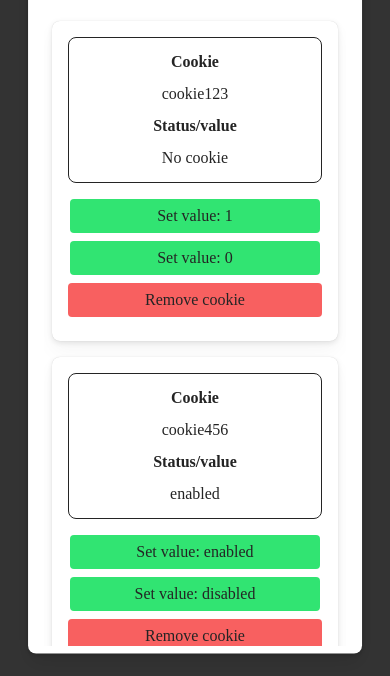
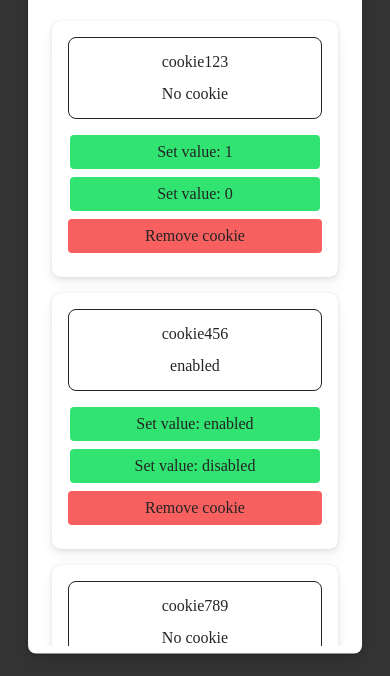
Before and after one commit to Ruler90/cookie-manager, a website built with Vite: page index.html in a window 390 px wide. Both pictures are taken after a click on the button "enabled". Shown: the part 123-799 px from the top of the page. Built offline with nearby package versions, Linux system fonts and the light colour scheme.

Commit message:
Project structure refactor

```diff
--- a/package.json
+++ b/package.json
@@ -1,7 +1,7 @@
 {
   "name": "cookie-manager",
   "private": true,
-  "version": "1.4.0",
+  "version": "1.5.0",
   "type": "module",
   "scripts": {
     "dev": "vite",
--- a/src/app.ts
+++ b/src/app.ts
@@ -1,15 +1,20 @@
 import { cookieManagerSkeleton } from './components/CookieManagerSkeleton.component';
 import styles from './styles/styles.module.css?raw';
-import { refresh } from './components/Header/RefreshBtn.component';
-import { deleteDevCookies } from './components/Header/RemoveBtn.component';
-import { closeCookieManager } from './components/Header/CloseBtn.component';
+import { closeCookieManager, refresh, deleteAllCookies } from './components/Header/Header.actions';
+import { devCookiesList } from './utils/devCookies';
 import { getSiteCookies } from './utils/siteCookies';
-import { devCookiesList } from './utils/devCookies';
+import { findCookieValue } from './utils/cookieUtils';
 import { itemInfo } from './components/Content/ItemInfo.component';
 import { itemButtons, addCookie, deleteCookie } from './components/Content/ItemBtns.component';
 
 (() => {
-    const runCookieManager = () => {
+    if (document.querySelector('.mw-cookie-manager')) {
+        alert('Another instance of Cookie Manager is already opened');
+        return;
+    }
+
+    const cookieNodes = new Map<string, HTMLElement>();
+
     const generateOverlay = () => {
         const overlay = document.createElement('div');
         overlay.classList.add('mw-cookie-manager-overlay');
@@ -23,52 +28,34 @@ import { itemButtons, addCookie, deleteCookie } from './components/Content/ItemB
         const cookieManagerStyles = document.createElement('style');
         cookieManagerStyles.innerHTML = styles;
         cookieManager.appendChild(cookieManagerStyles);
-            cookieManager
-                .querySelector('.mw-cm__header-remove-btn')
-                ?.addEventListener('click', () => deleteDevCookies());
+        cookieManager.querySelector('.mw-cm__header-remove-btn')?.addEventListener('click', () => deleteAllCookies(cookieNodes));
         cookieManager.querySelector('.mw-cm__header-refresh-btn')?.addEventListener('click', () => refresh());
-            cookieManager
-                .querySelector('.mw-cm__header-close-btn')
-                ?.addEventListener('click', () => closeCookieManager());
+        cookieManager.querySelector('.mw-cm__header-close-btn')?.addEventListener('click', () => closeCookieManager());
         document.body.appendChild(cookieManager);
     };
 
     const generateItems = () => {
         const cookieManagerContent = document.querySelector('.mw-cm-content');
+        const siteCookiesList = getSiteCookies();
 
-            const siteCookiesList = getSiteCookies();
         devCookiesList.forEach((devCookie) => {
-                let cookieValue: string | null = null;
-                siteCookiesList.forEach((siteCookie) => {
-                    if (devCookie.name === siteCookie.name) {
-                        cookieValue = siteCookie.value;
-                    }
-                });
+            const cookieValue = findCookieValue(devCookie.name, siteCookiesList);
             const cookieManagerItem = document.createElement('div');
-                devCookie.node = cookieManagerItem;
+            cookieNodes.set(devCookie.name, cookieManagerItem);
             cookieManagerItem.classList.add('mw-cm-item');
             cookieManagerItem.innerHTML =
                 itemInfo(devCookie.name, cookieValue, devCookie.description) + itemButtons(devCookie.values);
-                cookieManagerItem.querySelectorAll('.mw-cm-item__btn--add')?.forEach((item, index) => {
-                    item.addEventListener('click', () => addCookie(devCookie, index));
+            cookieManagerItem.querySelectorAll('.mw-cm-item__btn--add').forEach((btn, index) => {
+                btn.addEventListener('click', () => addCookie(devCookie, index, cookieManagerItem));
             });
             cookieManagerItem
                 .querySelector('.mw-cm-item__btn--remove')
-                    ?.addEventListener('click', () => deleteCookie(devCookie));
+                ?.addEventListener('click', () => deleteCookie(devCookie, cookieManagerItem));
             cookieManagerContent?.appendChild(cookieManagerItem);
         });
     };
 
-        const displayCookieManager = () => {
-            if (!document.querySelector('.mw-cookie-manager')) {
     generateOverlay();
     generateCookieManager();
     generateItems();
-            } else {
-                alert('Another instance of Cookie Manager is already opened');
-            }
-        };
-        displayCookieManager();
-    };
-    runCookieManager();
 })();
--- a/src/components/Content/ContentContainer.component.ts
+++ /dev/null
@@ -1,3 +0,0 @@
-export const contentContainer = `
-    <div class="mw-cm-content"></div>
-`;
--- a/src/components/Content/ItemBtns.component.ts
+++ b/src/components/Content/ItemBtns.component.ts
@@ -1,25 +1,19 @@
 import { devCookie } from '../../types/types';
 import { showCookieValue } from './ItemInfo.component';
 
-export const addCookie = (cookie: devCookie, index: number) => {
-    document.cookie = cookie.name + '=' + cookie.values[index] + '; path=/';
-    showCookieValue(cookie);
+export const addCookie = (cookie: devCookie, index: number, node: HTMLElement): void => {
+    document.cookie = `${cookie.name}=${cookie.values[index]}; path=/`;
+    showCookieValue(cookie, node);
 };
 
-export const deleteCookie = (cookie: devCookie) => {
-    document.cookie = cookie.name + '=;' + 'expires=Thu, 01 Jan 1970 00:00:00 GMT; path=/';
-    if (cookie.node) {
-        cookie.node.querySelector('.js-mw-cm-item-value')!.textContent = 'No cookie';
-        // to make sure the cookie doesn't exist
-        showCookieValue(cookie);
-    }
+export const deleteCookie = (cookie: devCookie, node: HTMLElement): void => {
+    document.cookie = `${cookie.name}=; expires=Thu, 01 Jan 1970 00:00:00 GMT; path=/`;
+    showCookieValue(cookie, node);
 };
 
-// Generate HTML for the buttons below every dev cookie
-export const itemButtons = (devCookieValues: string[]) => {
-    const addButtons: string[] = [];
-    devCookieValues.forEach((item) => {
-        addButtons.push(`<button class="mw-cm-item__btn mw-cm-item__btn--add" title="${item}">Set value: ${item}</button>`);
-    });
-    return `${addButtons.join('')} <button class="mw-cm-item__btn mw-cm-item__btn--remove">Remove cookie</button>`;
+export const itemButtons = (devCookieValues: string[]): string => {
+    const addButtons = devCookieValues.map(
+        (value) => `<button class="mw-cm-item__btn mw-cm-item__btn--add" title="${value}">Set value: ${value}</button>`,
+    );
+    return `${addButtons.join('')}<button class="mw-cm-item__btn mw-cm-item__btn--remove">Remove cookie</button>`;
 };
--- a/src/components/Content/ItemInfo.component.ts
+++ b/src/components/Content/ItemInfo.component.ts
@@ -1,28 +1,20 @@
 import { devCookie } from '../../types/types';
 import { getSiteCookies } from '../../utils/siteCookies';
 
-// Get all site cookies, match with a dev cookie and show the current value
-export const showCookieValue = (cookie: devCookie) => {
-    const siteCookiesList = getSiteCookies();
-    siteCookiesList.forEach((siteCookie) => {
-        if (cookie.name === siteCookie.name && cookie.node) {
-            cookie.node.querySelector('.js-mw-cm-item-value')!.textContent = siteCookie.value;
-        }
-    });
+export const showCookieValue = (cookie: devCookie, node: HTMLElement): void => {
+    const valueEl = node.querySelector('.js-mw-cm-item-value')!;
+    const match = getSiteCookies().find((siteCookie) => siteCookie.name === cookie.name);
+    valueEl.textContent = match?.value ?? 'No cookie';
 };
 
-// Generate HTML for the description of every dev cookie
 export const itemInfo = (cookieName: string, cookieValue: string | null, cookieDescription: string) => `
     <div class="mw-cm-item__info">
-        <h3 class="mw-cm-item__info-text mw-cm-item__info-text--header">Cookie</h3>
-        <span class="mw-cm-item__info-text mw-cm-item__info-text--separator">|</span>
-        <h3 class="mw-cm-item__info-text mw-cm-item__info-text--header">Status/value</h3>
         <span class="mw-cm-item__info-text mw-cm-item__info-text--name"
             ${cookieDescription ? 'title="' + cookieDescription + '"' : ''}>${cookieName}
         </span>
         <span class="mw-cm-item__info-text mw-cm-item__info-text--separator">|</span>
         <span class="mw-cm-item__info-text mw-cm-item__info-text--description js-mw-cm-item-value">
-            ${cookieValue || 'No cookie'}
+            ${cookieValue ?? 'No cookie'}
         </span>
     </div>
 `;
--- a/src/components/Content/_Content.styles.scss
+++ b/src/components/Content/_Content.styles.scss
@@ -58,19 +58,6 @@
         width: auto;
         grid-template-columns: unset;
         justify-items: center;
-
-        & > :nth-child(1) {
-            order: 1;
-        }
-        & > :nth-child(4) {
-            order: 2;
-        }
-        & > :nth-child(3) {
-            order: 3;
-        }
-        & > :nth-child(6) {
-            order: 4;
-        }
     }
 }
 
@@ -79,10 +66,6 @@
     font-size: 16px;
     line-height: 24px;
     color: #242424;
-
-    &--header {
-        font-weight: 700;
-    }
 
     &--separator {
         font-weight: 700;
--- a/src/components/CookieManagerSkeleton.component.ts
+++ b/src/components/CookieManagerSkeleton.component.ts
@@ -1,7 +1,6 @@
 import { header } from './Header/Header.component';
-import { contentContainer } from './Content/ContentContainer.component';
 
 export const cookieManagerSkeleton = `
     ${header}
-    ${contentContainer}
+    <div class="mw-cm-content"></div>
 `;
--- a/src/components/Header/CloseBtn.component.ts
+++ b/src/components/Header/CloseBtn.component.ts
@@ -1,11 +1,3 @@
-export const closeCookieManager = () => {
-    const overlay = document.querySelector('.mw-cookie-manager-overlay');
-    overlay?.remove();
-    const cookieManager = document.querySelector('.mw-cookie-manager');
-    cookieManager?.remove();
-};
-
-// Close btn icon
 export const closeBtn = `
     <svg class="mw-cm__header-close-btn-img" width="30" height="30" viewBox="0 0 30 30" fill="none" xmlns="http://www.w3.org/2000/svg">
         <g clip-path="url(#clip0_1201_6)">
--- /dev/null
+++ b/src/components/Header/Header.actions.ts
@@ -0,0 +1,18 @@
+import { devCookiesList } from '../../utils/devCookies';
+import { deleteCookie } from '../Content/ItemBtns.component';
+
+export const closeCookieManager = (): void => {
+    document.querySelector('.mw-cookie-manager-overlay')?.remove();
+    document.querySelector('.mw-cookie-manager')?.remove();
+};
+
+export const refresh = (): void => {
+    location.reload();
+};
+
+export const deleteAllCookies = (cookieNodes: Map<string, HTMLElement>): void => {
+    devCookiesList.forEach((cookie) => {
+        const node = cookieNodes.get(cookie.name);
+        if (node) deleteCookie(cookie, node);
+    });
+};
--- a/src/components/Header/RefreshBtn.component.ts
+++ b/src/components/Header/RefreshBtn.component.ts
@@ -1,6 +1,3 @@
-export const refresh = () => location.reload();
-
-// Refresh btn icon
 export const refreshBtn = `
     <svg class="mw-cm__header-refresh-btn-img" width="30" height="30" viewBox="0 0 30 30" fill="none" xmlns="http://www.w3.org/2000/svg">
         <g clip-path="url(#clip0_1201_2)">
--- a/src/components/Header/RemoveBtn.component.ts
+++ b/src/components/Header/RemoveBtn.component.ts
@@ -1,9 +1,3 @@
-export const deleteDevCookies = () => {
-    const removeBtns: NodeListOf<HTMLButtonElement> = document.querySelectorAll('.mw-cm-item__btn--remove');
-    removeBtns.forEach((item) => item.click());
-};
-
-// Remove btn icon
 export const removeBtn = `
     <svg
         class="mw-cm__header-remove-btn-img"
--- a/src/types/types.ts
+++ b/src/types/types.ts
@@ -2,7 +2,6 @@ export interface devCookie {
     name: string;
     values: string[];
     description: string;
-    node?: HTMLElement;
 }
 
 export interface siteCookie {
--- /dev/null
+++ b/src/utils/cookieUtils.ts
@@ -0,0 +1,6 @@
+import { siteCookie } from '../types/types';
+
+export const findCookieValue = (cookieName: string, siteCookies: siteCookie[]): string | null => {
+    const match = siteCookies.find((siteCookie) => siteCookie.name === cookieName);
+    return match?.value ?? null;
+};
```
Also changed, not shown: 1 other file. Lines whose indentation alone changed are shown as unchanged.
